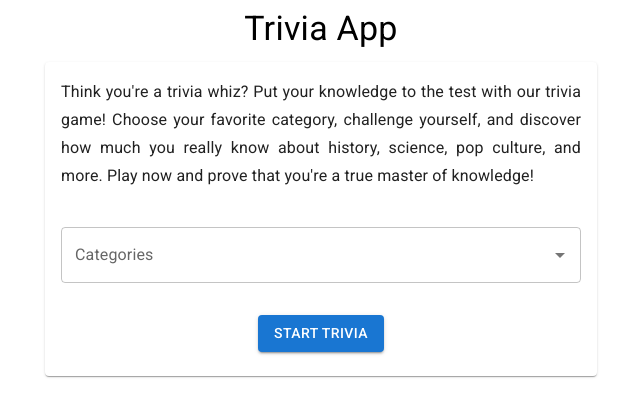
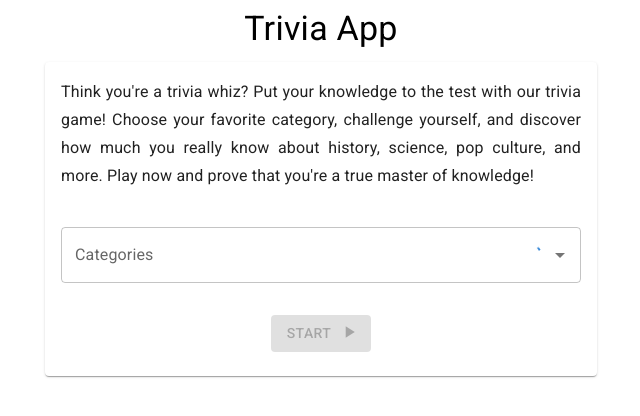
Before and after one commit to lucastllima/trivia-app, a React (Vite) app: page / in a window 1280 px wide. Shown: the top 416 px of the page, without its empty margins (319-959 px from the left). Built offline with nearby package versions, Linux system fonts and the light colour scheme; no server answers.

Commit message:
feat(InitialForm): populate categories input from TriviaService api

```diff
--- a/src/pages/HomePage/partials/InitialForm.tsx
+++ b/src/pages/HomePage/partials/InitialForm.tsx
@@ -1,34 +1,28 @@
+import type { CategoryOption } from "@/services/models";
+import { getCategories } from "@/services/TriviaService";
+import { PlayArrow } from "@mui/icons-material";
 import {
   Autocomplete,
   Button,
   CardContent,
   CardHeader,
+  CircularProgress,
   TextField,
   useMediaQuery,
 } from "@mui/material";
-import { useState } from "react";
+import React, { useEffect, useState } from "react";
 
-interface CategoryOption {
-  label: string;
-  value: string;
-}
-
-type Props = {
+type InitialFormProps = {
   triggerStart: () => void;
 };
 
-export const InitialForm = ({ triggerStart }: Props) => {
+export const InitialForm = ({ triggerStart }: InitialFormProps) => {
   const [categories, setCategories] = useState<CategoryOption[]>([]);
-  const options: CategoryOption[] = [
-    { label: "Opção 1", value: "opt_1" },
-    { label: "Opção 2", value: "opt_2" },
-    { label: "Opção 3", value: "opt_3" },
-    { label: "Opção 4", value: "opt_4" },
-    { label: "Opção 5", value: "opt_5" },
-    { label: "Opção 67", value: "opt_6" },
-    { label: "Opção 7", value: "opt_7" },
-    { label: "Opção 8", value: "opt_8" },
-  ];
+  const [triviaCategories, setTriviaCategories] = useState<CategoryOption[]>(
+    []
+  );
+  const [loading, setLoading] = useState(false);
+
   const headerTitle =
     "Think you're a trivia whiz? Put your knowledge to the test with our trivia game! Choose your favorite category, challenge yourself, and discover how much you really know about history, science, pop culture, and more. Play now and prove that you're a true master of knowledge!";
 
@@ -38,6 +32,14 @@ export const InitialForm = ({ triggerStart }: Props) => {
 
   // TODO: Define breakpoints using theme provider
   const isScreenSmall = useMediaQuery("(max-width:960px)");
+
+  useEffect(() => {
+    setLoading(true)
+    getCategories().then((data) => {
+      setTriviaCategories(data);
+      setLoading(false)
+    })
+  }, []);
 
   return (
     <div className="InitialForm">
@@ -54,12 +56,27 @@ export const InitialForm = ({ triggerStart }: Props) => {
           disablePortal
           id="category-autocmplete"
           multiple
-          options={options}
+          options={triviaCategories}
           value={categories}
+          loading={loading}
           onChange={(_event, newValue) => {
             setCategories(newValue);
           }}
-          renderInput={(params) => <TextField {...params} label="Categories" />}
+          renderInput={(params) => (
+            <TextField
+              {...params}
+              label="Categories"
+              InputProps={{
+                ...params.InputProps,
+                endAdornment: (
+                  <React.Fragment>
+                    {loading && <CircularProgress color="primary" size={20} />}
+                    {params.InputProps.endAdornment}
+                  </React.Fragment>
+                ),
+              }}
+            />
+          )}
           getOptionLabel={getOptionLabel}
           isOptionEqualToValue={getOptionSelected}
         />
@@ -73,8 +90,16 @@ export const InitialForm = ({ triggerStart }: Props) => {
           }}
           variant="contained"
           onClick={() => triggerStart()}
+          disabled={categories.length === 0}
+          endIcon={
+            <PlayArrow
+              sx={{
+                marginBottom: "4px",
+              }}
+            />
+          }
         >
-          Start Trivia
+          Start
         </Button>
       </CardContent>
     </div>
```
Also changed, not shown: 1 other file (tests, documents, lock files or other folders).
